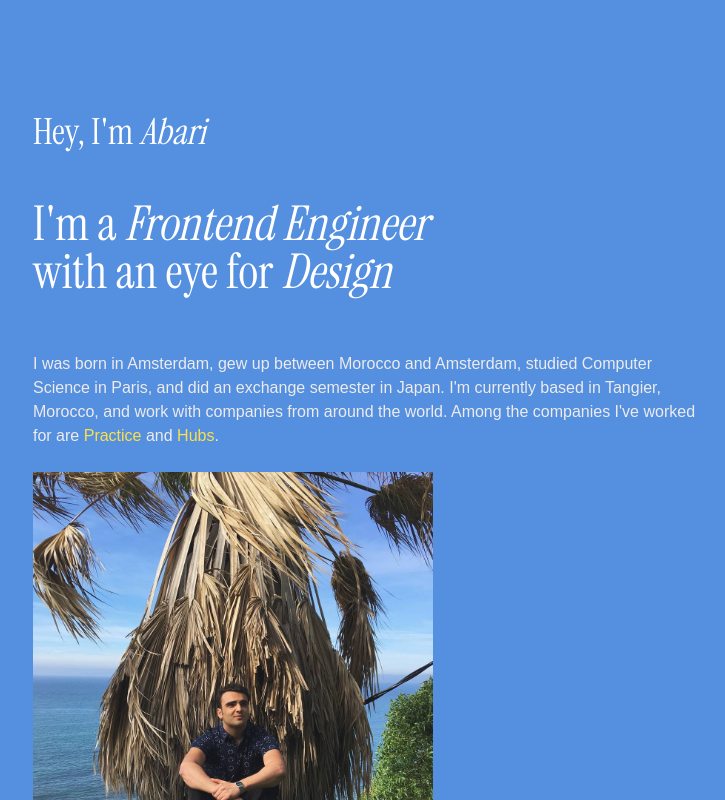
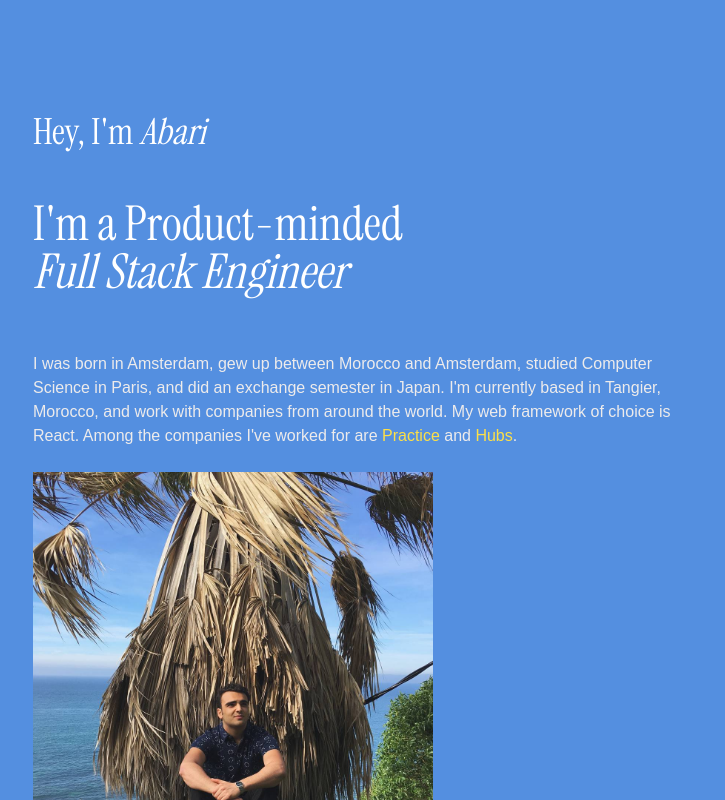
Before and after one commit to byabari/byabari, a Next.js app: page / in a window 1280 px wide. Shown: the top 800 px of the page, without its empty margins (273-998 px from the left). Built offline with nearby package versions, Linux system fonts and the light colour scheme; a web font is replaced by a local one.

Commit message:
update page.js

```diff
--- a/app/page.js
+++ b/app/page.js
@@ -52,9 +52,12 @@ export default function HomePage() {
         </h2>
       </div>
       <h1 className={instrumentSerif.className + " text-4xl sm:text-5xl mb-14"}>
-        I'm a <span className="italic leading-tighter">Frontend Engineer</span>
+        I'm a Product-minded
         <br />
-        with an eye for <span className="italic leading-tighter">Design</span>
+        <span className="italic leading-tighter">Full Stack Engineer</span>
+        {/* I'm a <span className="italic leading-tighter">Frontend Engineer</span>
+        <br />
+        with an eye for <span className="italic leading-tighter">Design</span> */}
       </h1>
       <p
         className={splineSansMono.className + " text-[#edebeb] space-y-5 mb-6"}
@@ -62,8 +65,8 @@ export default function HomePage() {
         I was born in Amsterdam, gew up between Morocco and Amsterdam, studied
         Computer Science in Paris, and did an exchange semester in Japan. I'm
         currently based in Tangier, Morocco, and work with companies from around
-        the world. Among the companies I've worked for are{" "}
-        <Link href="https://practice.do/">Practice</Link> and{" "}
+        the world. My web framework of choice is React. Among the companies I've
+        worked for are <Link href="https://practice.do/">Practice</Link> and{" "}
         <Link href="https://hubs.com/">Hubs</Link>.
       </p>
       <Image
```
